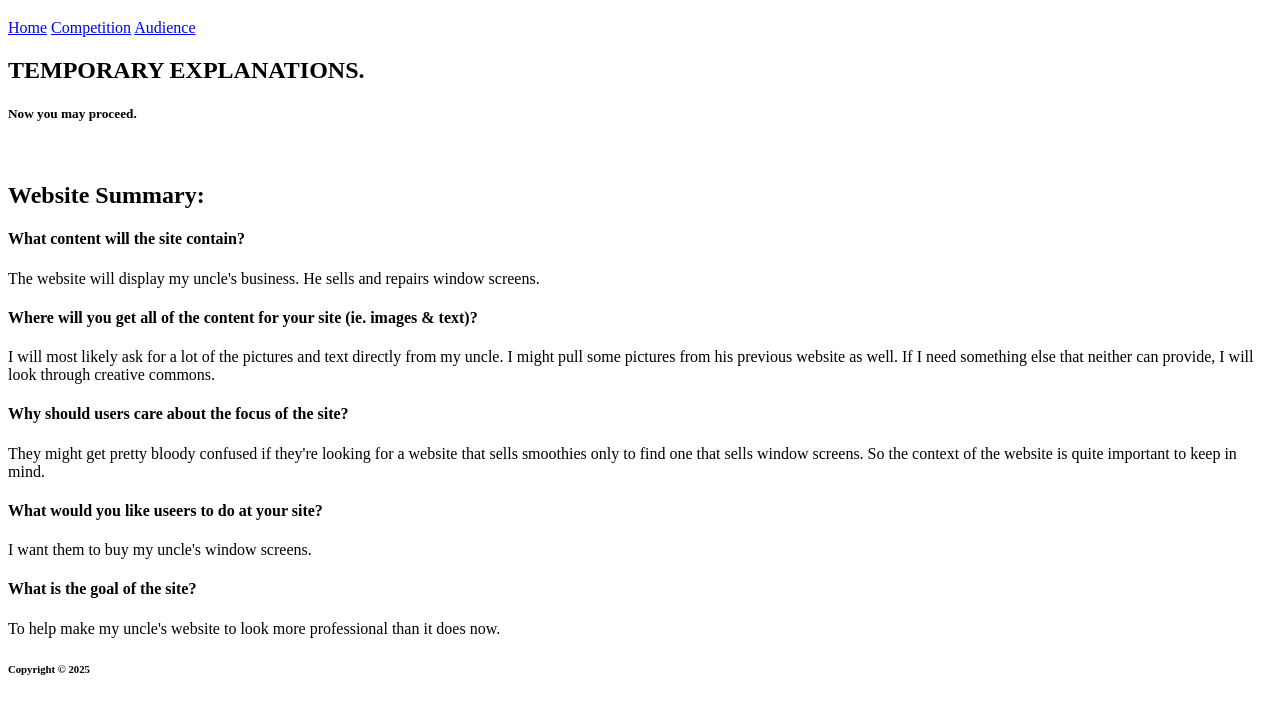
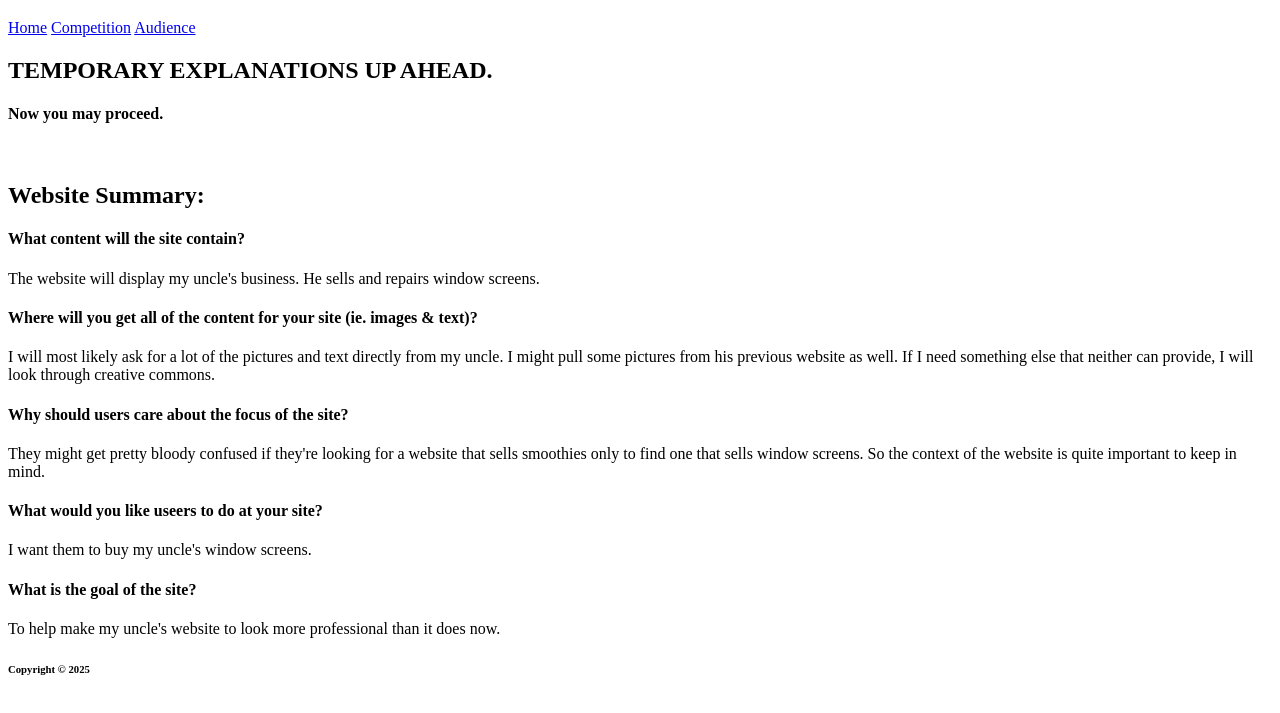
Before and after one commit to mckellroberts/se1400, a plain HTML site: page milestone1/index.html in a window 1280 px wide. Shown: the part 61-774 px from the top of the page. Drawn offline with Linux system fonts and the light colour scheme.

Commit message:
Little change

```diff
--- a/milestone1/index.html
+++ b/milestone1/index.html
@@ -18,8 +18,8 @@
             <!--If extra space is needed, add "&nbsp;" after each closing </a> tag-->
         </nav>
         <main>
-            <h2>TEMPORARY EXPLANATIONS.</h2>
-            <h5>Now you may proceed.</h5>
+            <h2>TEMPORARY EXPLANATIONS UP AHEAD.</h2>
+            <h4>Now you may proceed.</h4>
             <br>
             <h2>Website Summary:</h2>
             <h4>What content will the site contain?</h4>
```
